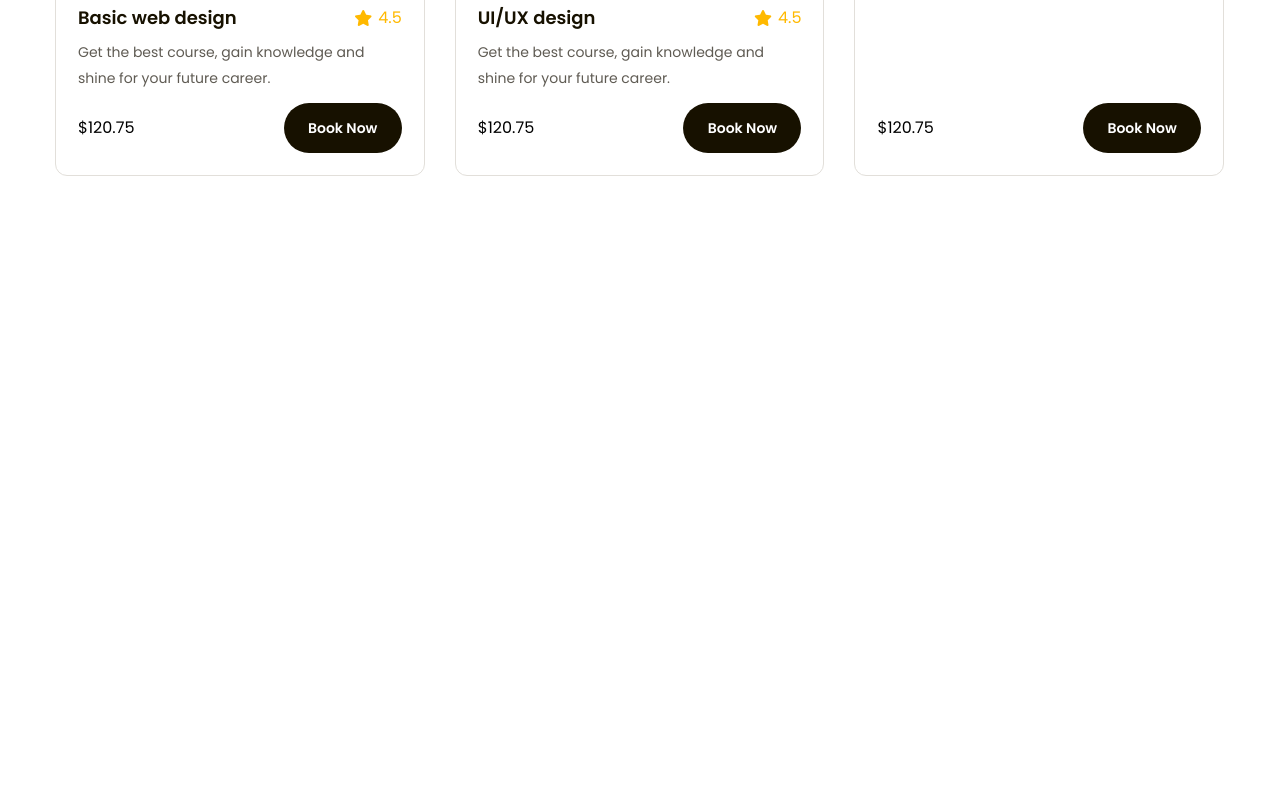
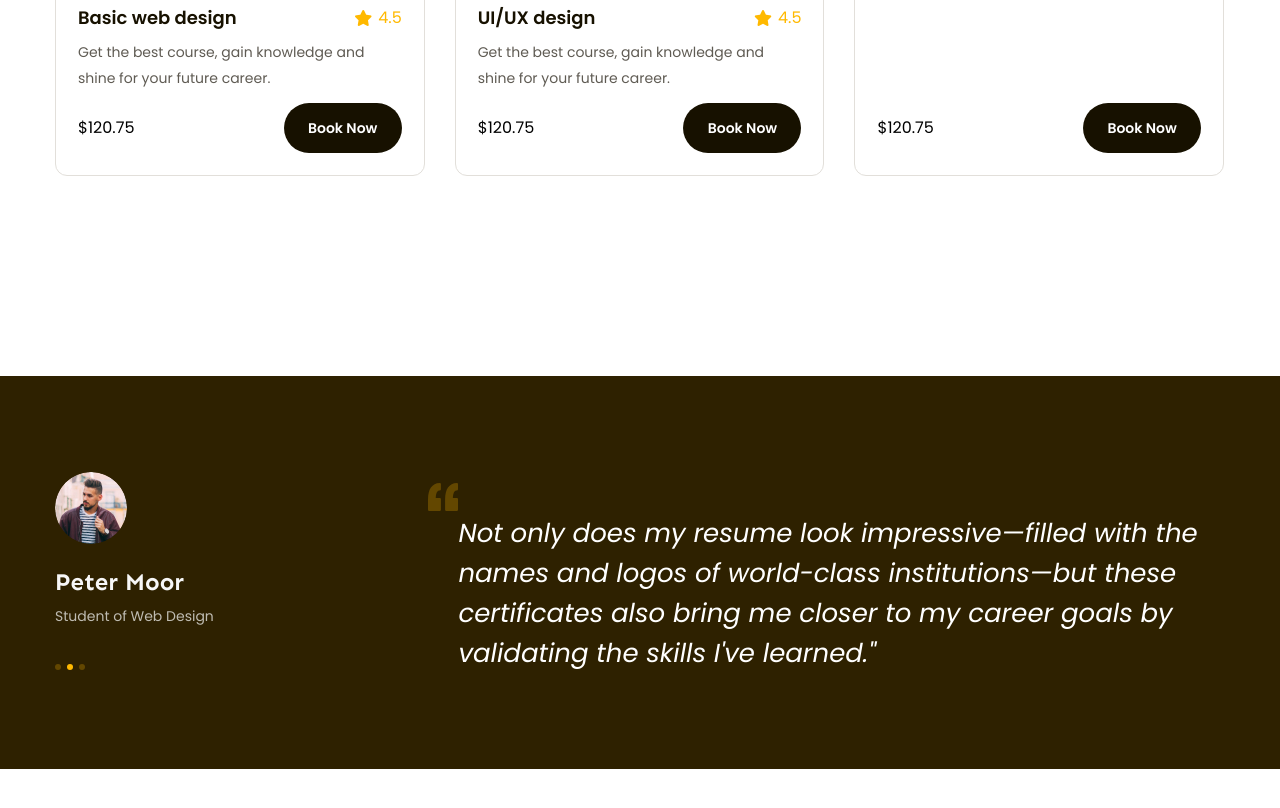
Before and after one commit to garricktranf/htmlcss-project-02, a plain HTML site: page index.html in a window 1280 px wide. Shown: the part 1474-2282 px from the top of the page. Drawn offline with Linux system fonts and the light colour scheme.

Commit message:
create reviews

```diff
--- a/assets/css/styles.css
+++ b/assets/css/styles.css
@@ -59,6 +59,7 @@ a {
 /* sticky-header */
 .sticky-header {
     position: sticky;
+    z-index: 1;
     top: -22px;
     background: #FFFCF4;
     padding-top: 20px;
@@ -423,3 +424,67 @@ a {
 .courses .bottom-row .btn:hover {
     background-color: var(--secondary-color);
 }
+
+/* reviews */
+.reviews {
+    scroll-margin-top: 120px;
+    background: #2E2100;
+    padding: 96px 0;
+}
+
+.reviews .body {
+    display: flex;
+    align-items: flex-end;
+}
+
+.reviews .reviewer {
+    width: 100%;
+    margin-right: 60px;
+}
+
+.reviews .reviewer-img {
+    width: 72px;
+    height: 72px;
+    object-fit: cover;
+    border-radius: 999px;
+    margin-bottom: 18px;
+}
+
+.reviews .reviewer-name {
+    color: #F7F7F7;
+    font-family: Sen;
+    font-size: 2.4rem;
+    font-weight: 700;
+    line-height: 1.42;
+    margin-bottom: 4px;
+}
+
+.reviews .reviewer-major {
+    color: #BFBCB2;
+    font-size: 1.4rem;
+    font-weight: 400;
+    line-height: 1.86;
+    margin-bottom: 28px;
+}
+
+.reviews .reviews-nav {
+    width: 30px;
+    height: 6px;
+}
+
+.reviews .review-content {
+    position: relative;
+    color: #FFF;
+    font-size: 2.6rem;
+    font-style: italic;
+    font-weight: 400;
+    line-height: 1.54;
+}
+
+.reviews .img-icon {
+    position: absolute;
+    top: -30px;
+    left: -30px;
+    width: 30px;
+    height: 28px;
+}
--- a/index.html
+++ b/index.html
@@ -22,7 +22,7 @@
                         <li class="item"><a href="#home">Home</a></li>
                         <li class="item"><a href="#courses">Courses</a></li>
                         <li class="item"><a href="#!">Pricing</a></li>
-                        <li class="item"><a href="#!">Reviews</a></li>
+                        <li class="item"><a href="#reviews">Reviews</a></li>
                     </ul>
                     <a href="#!" class="btn">Sign Up</a>
                 </nav>
@@ -161,6 +161,23 @@
                     </div>
                 </div>
             </div>
+
+            <div id="reviews" class="reviews">
+                <div class="content">
+                    <div class="body">
+                        <div class="reviewer">
+                            <img src="./assets/img/reviewer.jpg" alt="reviewer" class="reviewer-img">
+                            <div class="reviewer-name">Peter Moor</div>
+                            <div class="reviewer-major">Student of Web Design</div>
+                            <img src="./assets/img/review-nav.svg" alt="" class="reviews-nav">
+                        </div>
+                        <p class="review-content">Not only does my resume look impressive—filled with the names and logos of world-class institutions—but these certificates also bring me closer to my
+                            career goals by validating the skills I've learned."
+                            <img src="./assets/img/quote.svg" alt="" class="img-icon">
+                        </p>
+                    </div>
+                </div>
+            </div>
         </main>
     </div>
 </body>
```
Also changed, not shown: assets/img/quote.svg (added), assets/img/review-nav.svg (added), assets/img/reviewer.jpg (added).
